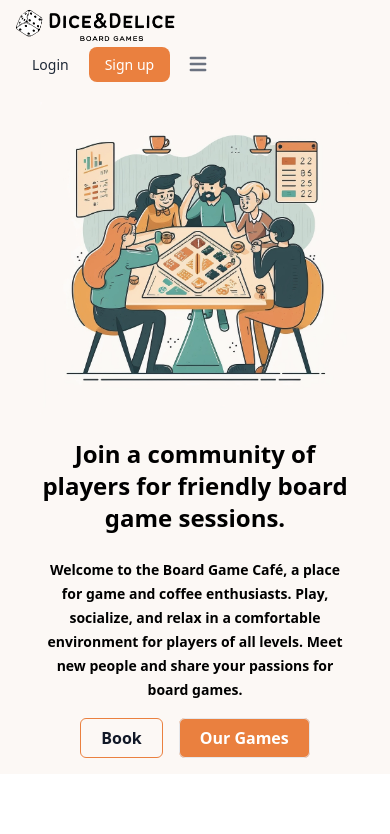
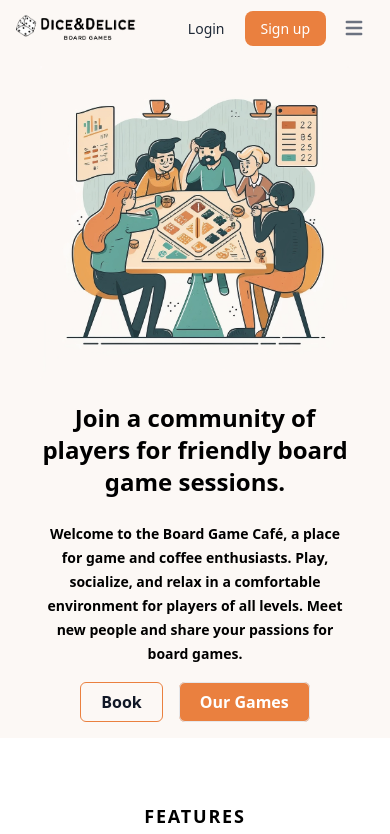
Before and after one commit to chaima-iz/Dice-Delice, an Angular app: page / in a window 390 px wide. Shown: the top 834 px of the page. Built offline with nearby package versions, Linux system fonts and the light colour scheme; what ngx-pagination would draw is missing.

Commit message:
logo changes

```diff
--- a/src/app/layouts/header/header.component.html
+++ b/src/app/layouts/header/header.component.html
@@ -1,8 +1,8 @@
 <nav class="bg-[#fcf8f5] ">
     <div class="border-gray-200  pb-2 pt-2 px-4 md:px-0 md:mx-24 ">
         <div class="flex flex-wrap items-center justify-between max-w-screen-xl mx-auto">
-            <a  [routerLink]="['/']" class="flex items-center">
-                <span class="self-center text-xl font-semibold whitespace-nowrap "><img src="/assets/imgs/Logo_DD_dark.png" alt="" width="160px"></span>
+            <a  [routerLink]="['/']" class="flex items-center w-[120px] md:w-[160px] ">
+                <img src="/assets/imgs/Logo_DD_dark.png" alt="" class="w-full">
             </a>
             <div class="flex items-center md:order-2">
 
```
